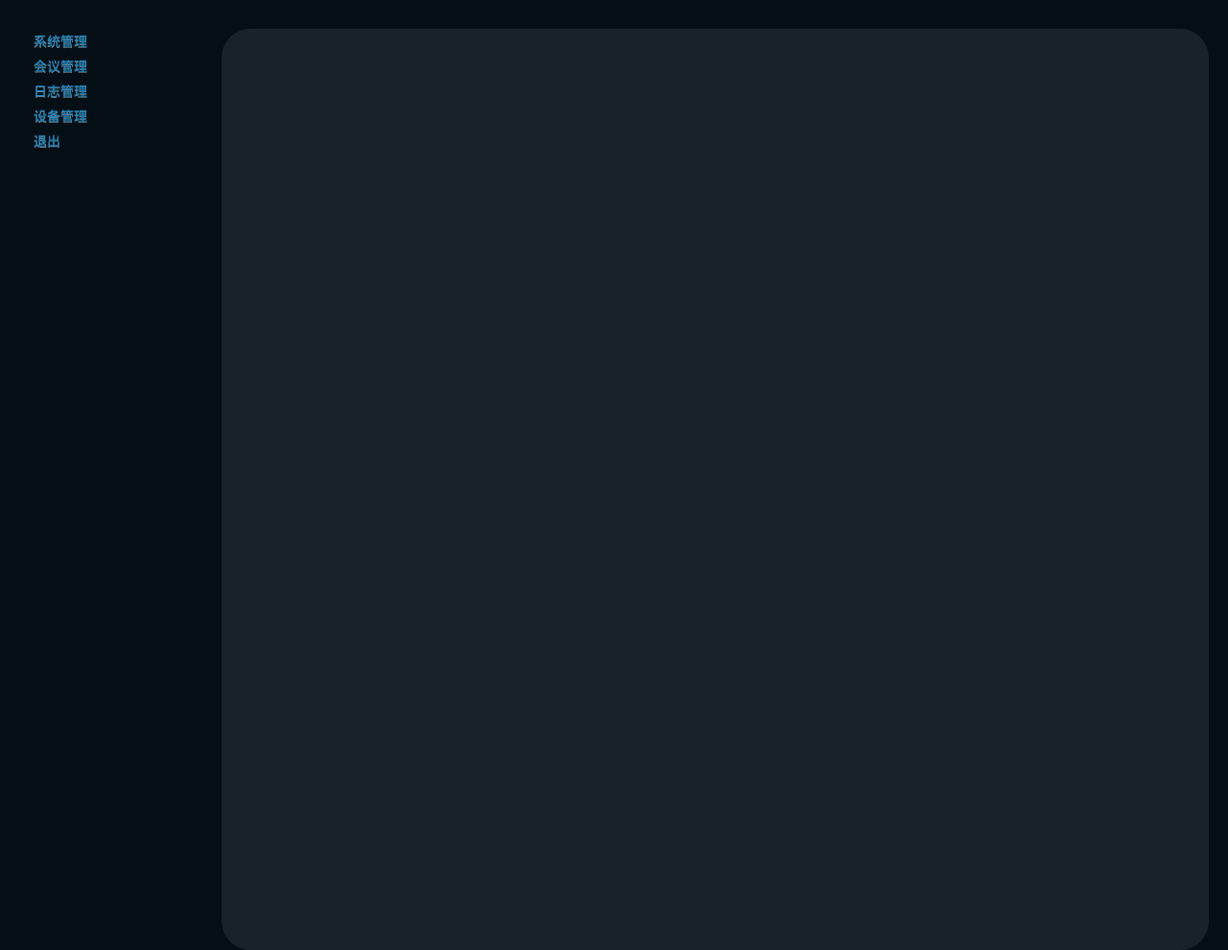
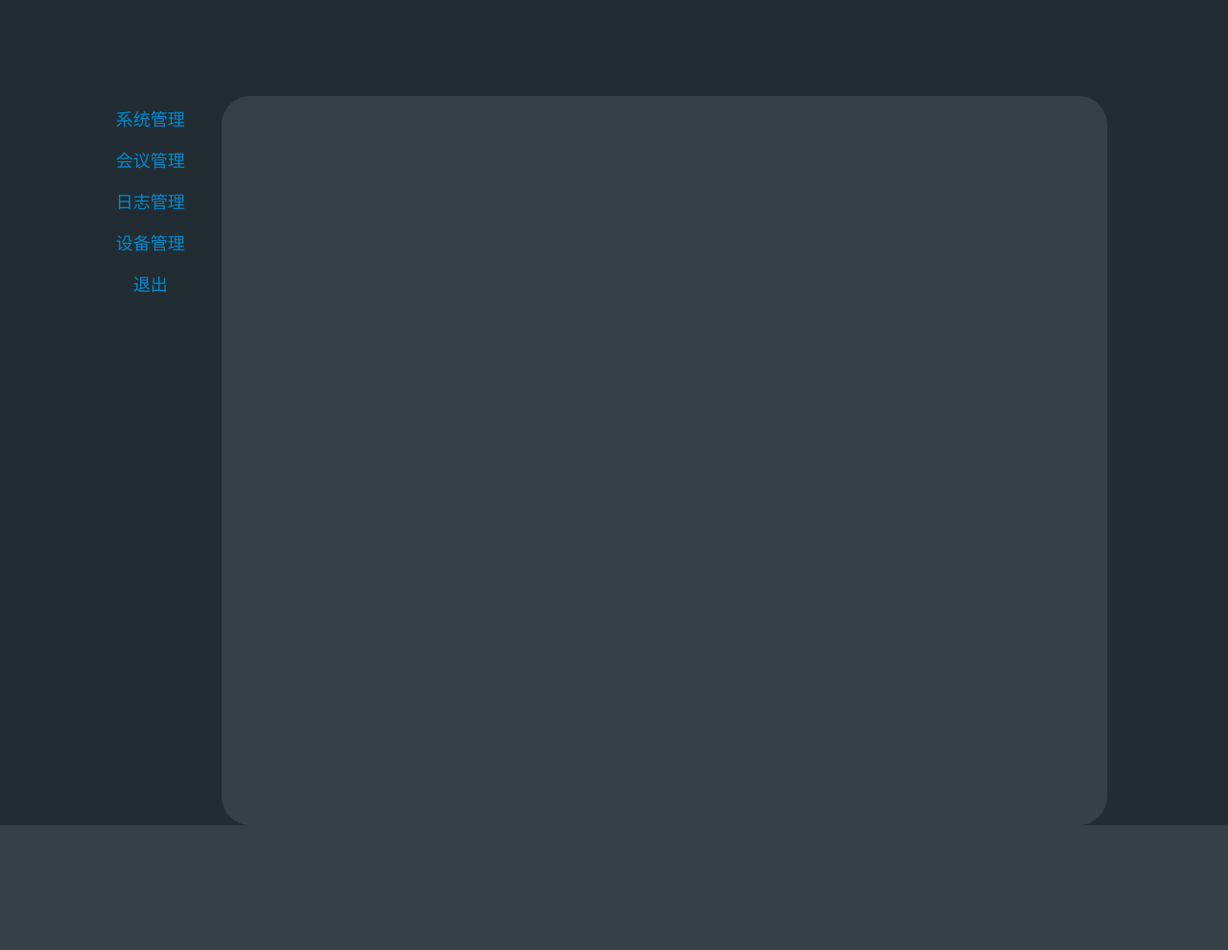
Before and after one commit to mcuTeam/mcuWeb, a Django app: template mcuWeb/templates/base.html in a window 1280 px wide. Shown: the whole page at 96% size. After the commit the page ends 860 px from the top, so only its background shows below. Run offline with Django 3.2, Linux system fonts and the light colour scheme; the template is opened without the code that fills it, so the values that code supplies are empty; parts of the project's set-up code (start-up, migrations or seed data) failed here and were passed over; some libraries are stand-ins or nearby versions.

Commit message:
Signed-off-by: jessicaqian <444748730@qq.com>

```diff
--- a/mcuWeb/static/css/base.css
+++ b/mcuWeb/static/css/base.css
@@ -1,12 +1,64 @@
 .container-fluid{
-	background-color: rgb(4,15,21);
+	background-color: rgb(34,45,51);
 }
 
-div.span10{
+.span12{
+	height: 100px;
+}
+
+div.span9{
 	border-radius: 30px;
-	height: 960px;
-	background-color: rgb(24,35,41);
+	height: 760px;
+	background-color: rgb(54,65,71);
 }
 ul#list1,#list2,#list3,#list4{
 	margin: 0px;
+	font-size: 15px;
 }
+
+ul.nav.nav-pills.nav-stacked{
+	float: right;
+	font-size: 18px;
+}
+
+li{
+	margin: 10px auto 10px auto;
+	text-align: center;
+}
+
+a#nav1,#nav2,#nav3,#nav4,#nav5{
+	color:#0088cc;
+}
+
+a#nav1:hover,#nav2:hover,#nav3:hover,#nav4:hover,#nav5:hover{
+	background-color: black;
+	color: #66d2fd;
+}
+
+a#nav1:focus,#nav2:focus,#nav3:focus,#nav4:focus,#nav5:focus{
+	background-color: #0088cc;
+	color: black;
+}
+
+.nav-pills.nav-stacked > li > a{
+	background-color: transparent;
+	color: #dadada;
+}
+
+.nav-pills.nav-stacked > li > a:hover{
+	background-color: transparent;
+	color: #66d2fd;
+}
+
+.nav-pills.nav-stacked > li > a:focus{
+	background-color: transparent;
+	color: #66d2fd;
+}
+
+ul.nav-list{
+	padding: 0px;
+}
+
+ul.nav-list > li.divider{
+	background-color: transparent;
+}
--- a/mcuWeb/templates/base.html
+++ b/mcuWeb/templates/base.html
@@ -1,5 +1,6 @@
 {% load static %}
-<html>
+<!DOCTYPE html>
+<html lang="en">
 <head>
 <title>{% block title %}{% endblock %}</title>
 <script src="{% static "js/jquery.js" %}"></script>
@@ -15,11 +16,14 @@
 		</div>
 	</div>
 	<div class="row-fluid">
-		<div class="span2">
+		<div class="span2 ">
 		  <!--Sidebar content-->
-			<ul class="nav nav-list ">
-				<li><a href="#" data-toggle="collapse" data-target="#pill1">系统管理</a>
+			<ul class="nav nav-pills nav-stacked ">
+				<li><a id="nav1" href="#" data-toggle="collapse" data-target="#pill1">系统管理</a>
 					<div id="pill1" class="collapse">
+						<ul class="nav nav-list">
+						<li class="divider"></li>
+						</ul>
 						<ul id="list1" class="nav nav-pills nav-stacked">
 							<li><a href="#">MCU配置</a></li>
 							<li><a href="#">网口配置</a></li>
@@ -30,24 +34,33 @@
 						</ul>
 					</div>
 				</li>
-				<li><a href="#" data-toggle="collapse" data-target="#pill2">会议管理</a>
+				<li><a id="nav2" href="#" data-toggle="collapse" data-target="#pill2">会议管理</a>
 					<div id="pill2" class="collapse">
+						<ul class="nav nav-list">
+						<li class="divider"></li>
+						</ul>
 						<ul id="list2" class="nav nav-pills nav-stacked">
 							<li><a href="#">创建会议</a></li>
 							<li><a href="#">会议列表</a></li>
 						</ul>
 					</div>
 				</li>
-				<li><a href="#" data-toggle="collapse" data-target="#pill3">日志管理</a>
+				<li><a id="nav3" href="#" data-toggle="collapse" data-target="#pill3">日志管理</a>
 					<div id="pill3" class="collapse">
+						<ul class="nav nav-list">
+						<li class="divider"></li>
+						</ul>
 						<ul id="list3" class="nav nav-pills nav-stacked">
 							<li><a href="#">日志下载</a></li>
 							<li><a href="#">清除日志</a></li>
 						</ul>
 					</div>
 				</li>
-				<li><a href="#" data-toggle="collapse" data-target="#pill4">设备管理</a>
+				<li><a id="nav4" href="#" data-toggle="collapse" data-target="#pill4">设备管理</a>
 					<div id="pill4" class="collapse">
+						<ul class="nav nav-list">
+						<li class="divider"></li>
+						</ul>
 						<ul id="list4" class="nav nav-pills nav-stacked">
 							<li><a href="#">系统重启</a></li>
 							<li><a href="#">设备重启</a></li>
@@ -55,12 +68,13 @@
 						</ul>
 					</div>
 				</li>
-				<li><a href="#">退出</a></li>
+				<li><a id="nav5" href="#">退出</a></li>
 			</ul>
 		</div>
-		<div class="span10">
+		<div class="span9">
 		  <!--Body content-->
 <!-- 			<img src="{% static "images/1.png" %}" alt="Logo" /> -->
+
 			{% block content %}{% endblock %}
 
 		</div>
```
Also changed, not shown: mcuWeb/db.sqlite3.
